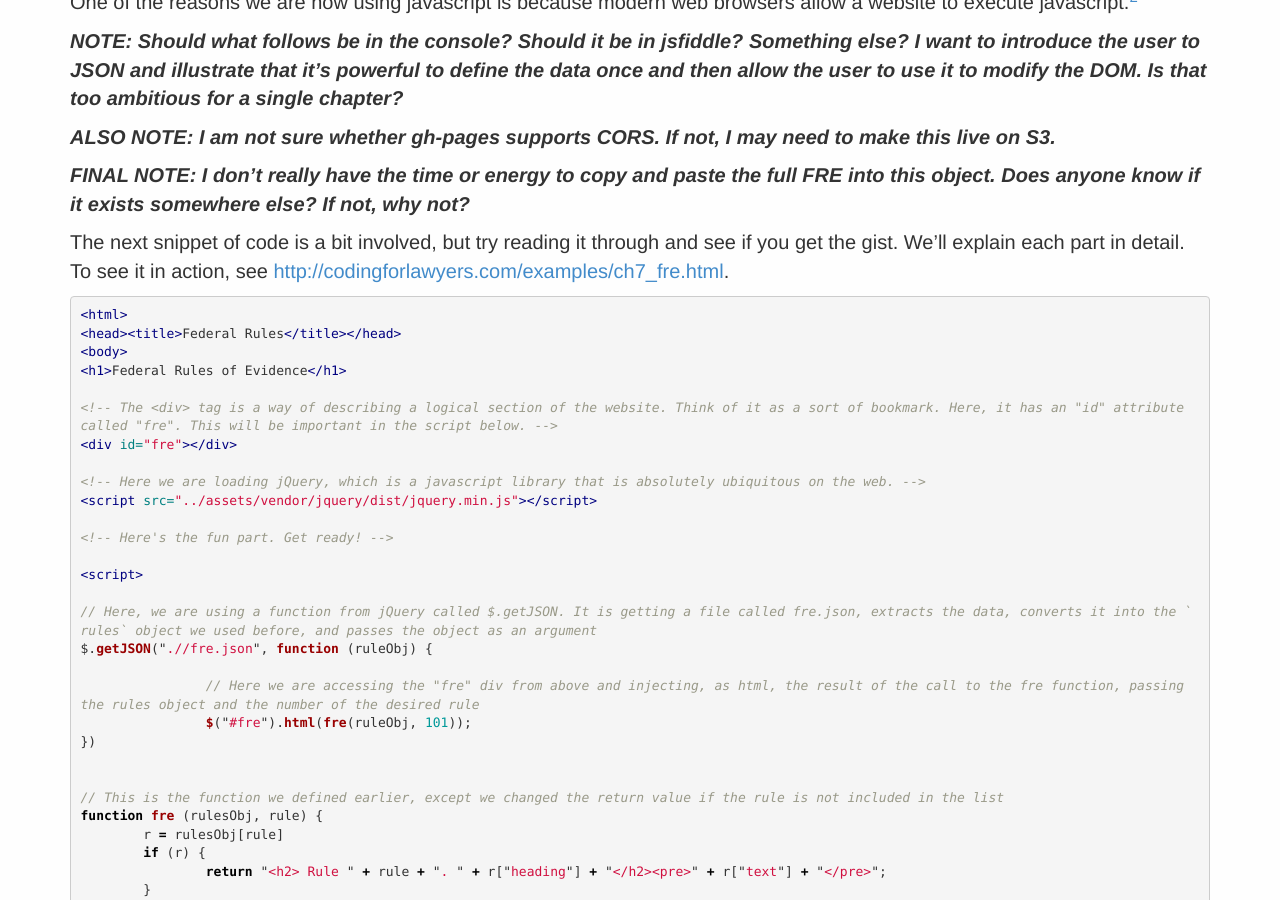
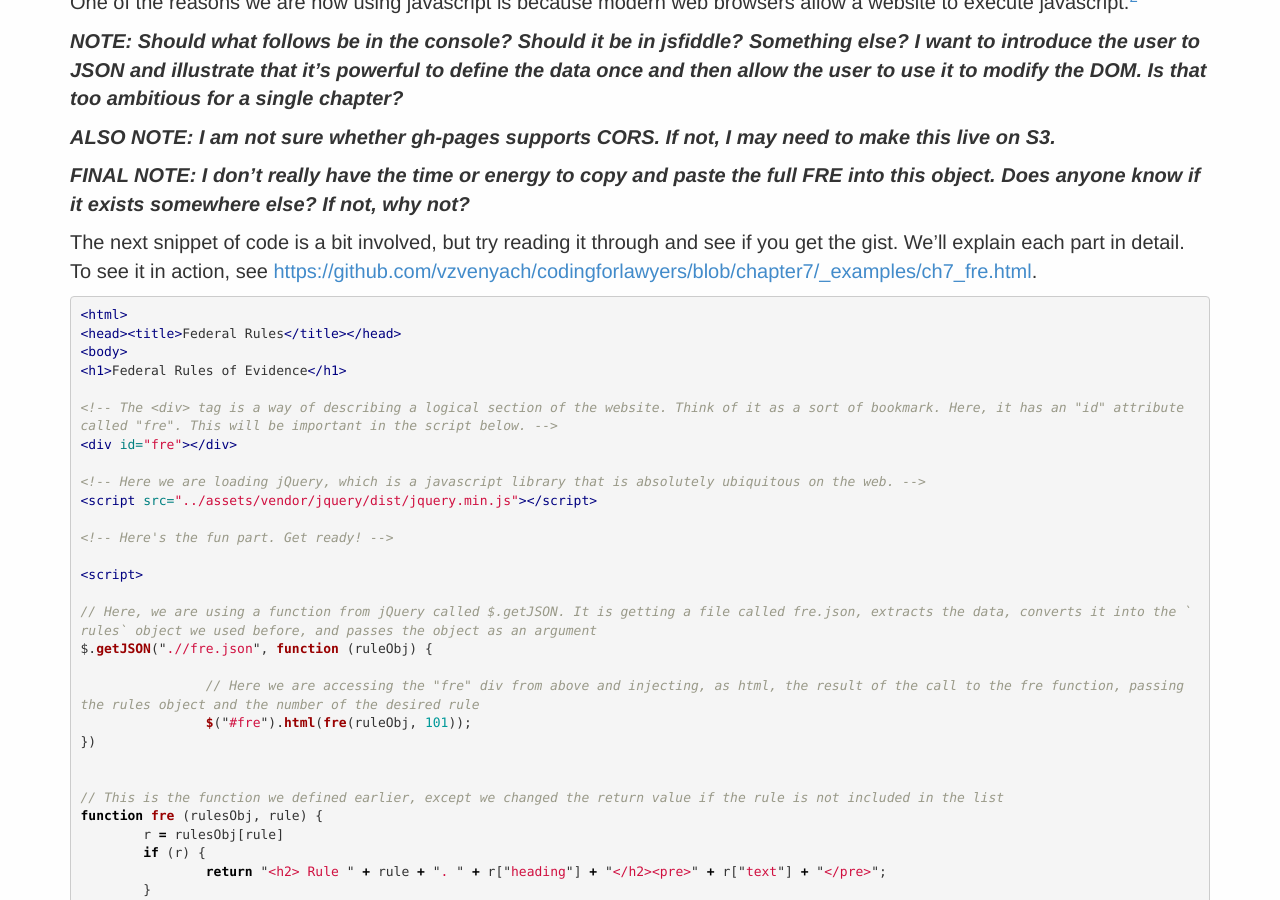
Before and after one commit to vdavez/codingforlawyers, a Jekyll site: the page built from _chapters/ch7.md, in a window 1280 px wide and 900 px high, scrolled down 1733 px. Built offline with Jekyll 4.4.1, drawn with Linux system fonts in a browser that asks for light colours; nearby versions of some CDN libraries; some of the changed lines change nothing that is shown.

Commit message:
Update ch7.md

```diff
--- a/_chapters/ch7.md
+++ b/_chapters/ch7.md
@@ -81,7 +81,8 @@ One of the reasons we are now using javascript is because modern web browsers al
 
 ***FINAL NOTE: I don't really have the time or energy to copy and paste the full FRE into this object. Does anyone know if it exists somewhere else? If not, why not?***
 
-The next snippet of code is a bit involved, but try reading it through and see if you get the gist. We'll explain each part in detail. To see it in action, see <http://codingforlawyers.com/examples/ch7_fre.html>.
+The next snippet of code is a bit involved, but try reading it through and see if you get the gist. We'll explain each part in detail. To see it in action, see <https://github.com/vzvenyach/codingforlawyers/blob/chapter7/_examples/ch7_fre.html>.
+
 
 {% highlight html %}
 
```
